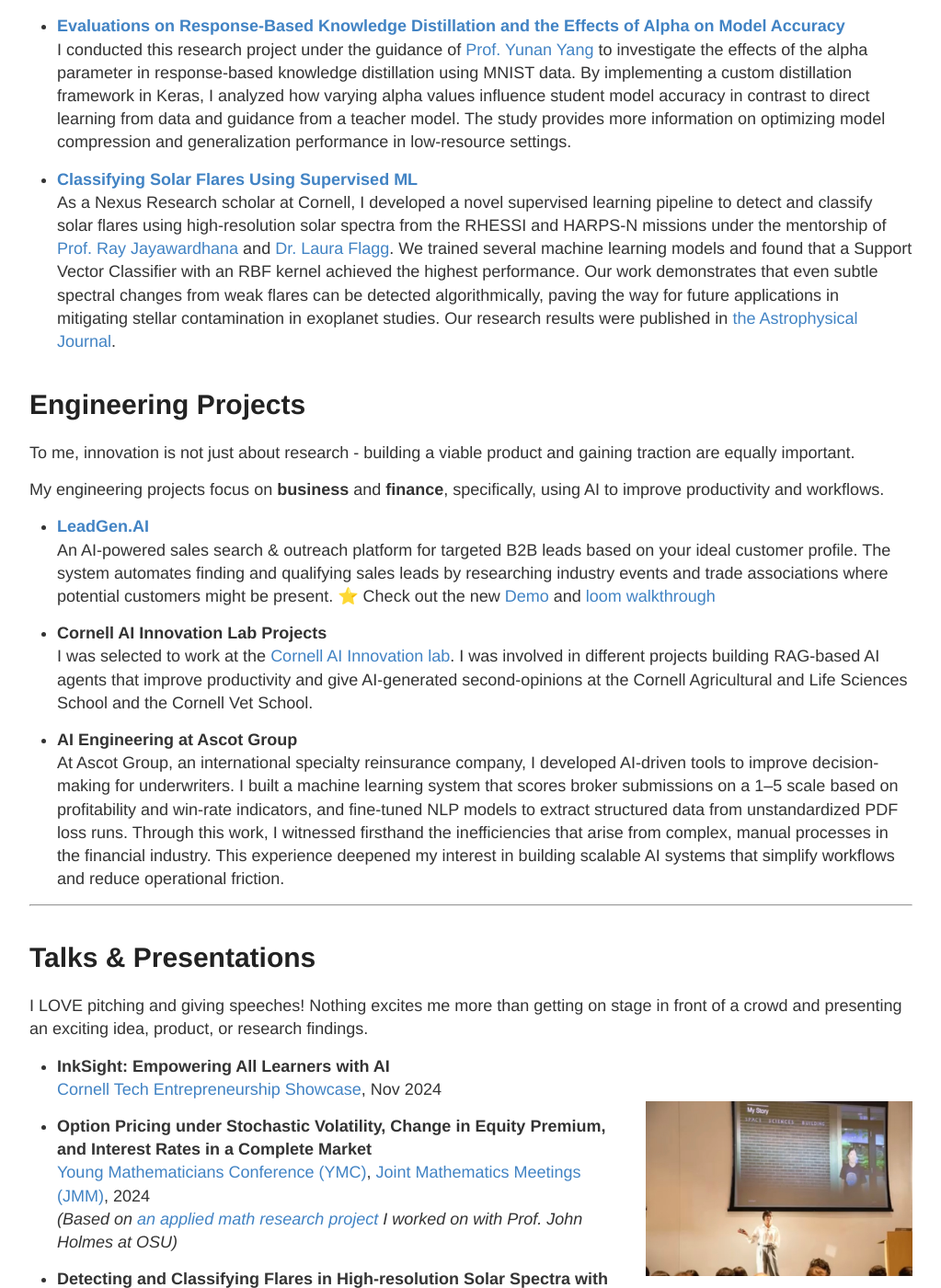
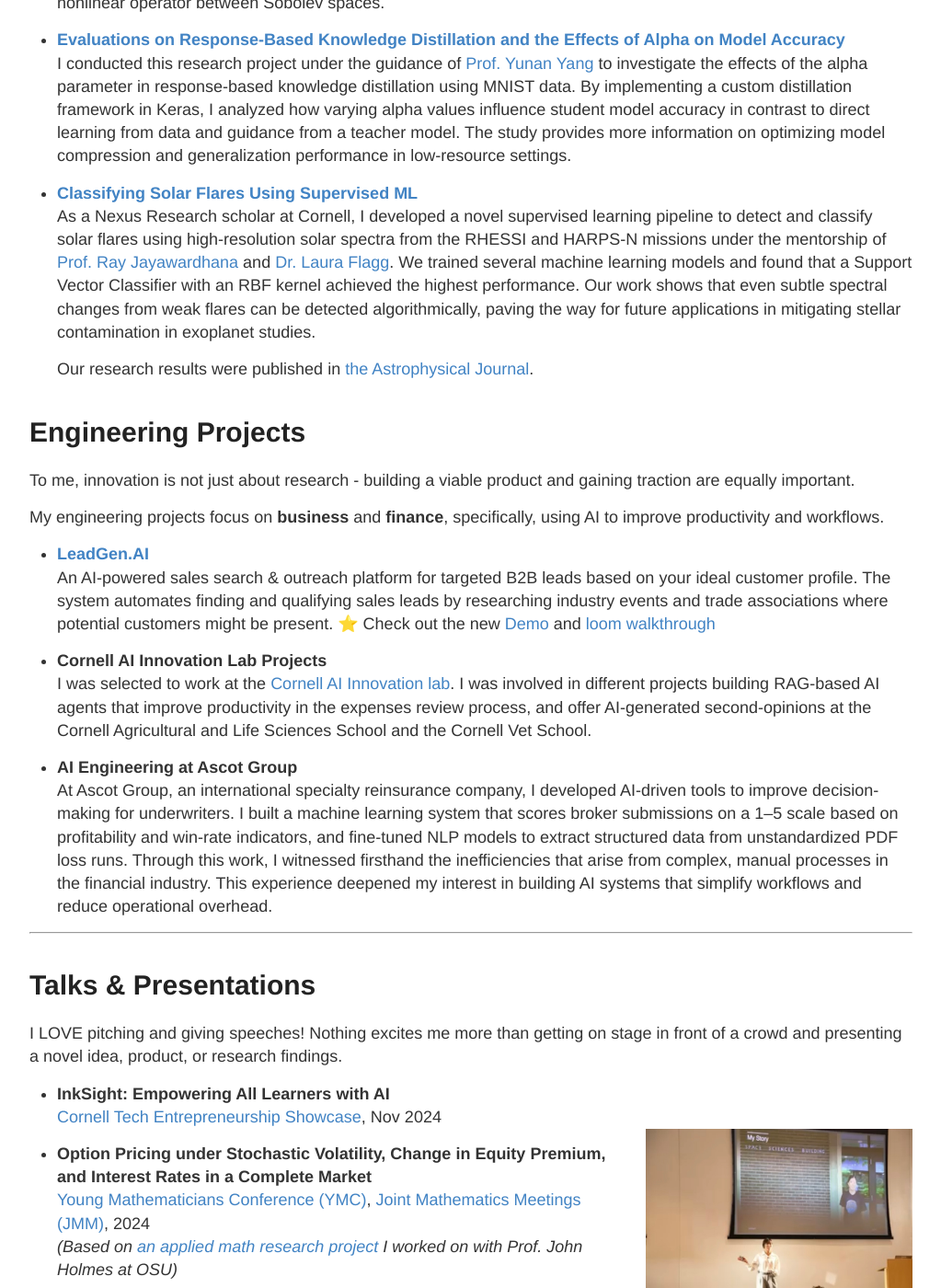
Before and after one commit to nicolehao34/nicolehao34.github.io, a Jekyll site: the page built from index.md, in a window 1280 px wide and 1400 px high, scrolled down 1610 px. Shown: the whole window at 92% size, without its empty margins (128-1151 px from the left). Built offline with Jekyll 4.4.1, drawn with Linux system fonts in a browser that asks for light colours; some of the changed text lies outside the part shown.

Commit message:
minor updates: bio, and volunteering section.

```diff
--- a/index.md
+++ b/index.md
@@ -35,7 +35,9 @@
 My research centers on applying **math** and **AI/ML** to solve real-world problems in science and education.
 
 -  **[InkSight AI](https://github.com/Cornell-InkSight/InkSightMVP.git)** <br>
-Do you know that many students with visual impairments are charged as much as $100 per hour for note-taking assistance, just to access the same classroom content as everyone else? <br> This is why me, [Arjun Maitra](https://arjunmaitra.com/) (Cornell Math & Stats 28'), and [Clément Rozé](https://clementroze.com/) (Cornell Info Sci 28') did months of research and developed InkSight AI. InkSight AI is an education platform that captures information across modalities, making real-time, multi-sensory learning possible and affordable for every learner. I was lucky enough to be selected by [the Cornell eLab Student Startup Accelerator](https://eship.cornell.edu/elab-welcomes-24-student-startup-teams-to-fall-cohort/) as part of their Fall 24 cohort with this project. <br>
+Do you know that many students with visual impairments are charged as much as $100 per hour for note-taking assistance, just to access the same classroom content as everyone else? <br>
+
+    This is why me, [Arjun Maitra](https://arjunmaitra.com/) (Cornell Math & Stats 28'), and [Clément Rozé](https://clementroze.com/) (Cornell Info Sci 28') did months of research and developed InkSight AI. InkSight AI is an education platform that captures information across modalities, making real-time, multi-sensory learning possible and affordable for every learner. I was lucky enough to be selected by [the Cornell eLab Student Startup Accelerator](https://eship.cornell.edu/elab-welcomes-24-student-startup-teams-to-fall-cohort/) as part of their Fall 24 cohort with this project. <br>
 **Work in Progress. Demo coming soon.**
 
 - **[Multimodal STEM Lecture Video Dataset & Data Labeling Tool](https://github.com/Cornell-InkSight/InkSight-DataLabeler.git)** <br>
@@ -50,7 +52,9 @@
 I conducted this research project under the guidance of [Prof. Yunan Yang](https://yunany.github.io/) to investigate the effects of the alpha parameter in response-based knowledge distillation using MNIST data. By implementing a custom distillation framework in Keras, I analyzed how varying alpha values influence student model accuracy in contrast to direct learning from data and guidance from a teacher model. The study provides more information on optimizing model compression and generalization performance in low-resource settings.
 
 - **[Classifying Solar Flares Using Supervised ML](https://github.com/nicolehao34/solar_flares_classification)** <br>
-As a Nexus Research scholar at Cornell, I developed a novel supervised learning pipeline to detect and classify solar flares using high-resolution solar spectra from the RHESSI and HARPS-N missions under the mentorship of [Prof. Ray Jayawardhana](https://www.drrayjay.net/) and [Dr. Laura Flagg](https://lauraflagg.github.io/). We trained several machine learning models and found that a Support Vector Classifier with an RBF kernel achieved the highest performance. Our work demonstrates that even subtle spectral changes from weak flares can be detected algorithmically, paving the way for future applications in mitigating stellar contamination in exoplanet studies. Our research results were published in [the Astrophysical Journal](https://iopscience.iop.org/article/10.3847/1538-4357/ad5be3).
+As a Nexus Research scholar at Cornell, I developed a novel supervised learning pipeline to detect and classify solar flares using high-resolution solar spectra from the RHESSI and HARPS-N missions under the mentorship of [Prof. Ray Jayawardhana](https://www.drrayjay.net/) and [Dr. Laura Flagg](https://lauraflagg.github.io/). We trained several machine learning models and found that a Support Vector Classifier with an RBF kernel achieved the highest performance. Our work shows that even subtle spectral changes from weak flares can be detected algorithmically, paving the way for future applications in mitigating stellar contamination in exoplanet studies.
+
+  Our research results were published in [the Astrophysical Journal](https://iopscience.iop.org/article/10.3847/1538-4357/ad5be3).
 
 
 
@@ -63,15 +67,15 @@
 An AI-powered sales search & outreach platform for targeted B2B leads based on your ideal customer profile. The system automates finding and qualifying sales leads by researching industry events and trade associations where potential customers might be present. ⭐ Check out the new [Demo](https://GenLead-AI-nicolehao7.replit.app) and [loom walkthrough](https://www.loom.com/share/127c02e726394d038c29dd18419ce4d8?sid=7ff1b0c6-f1e7-4877-93ee-48ea8ae139ca)
 
 - **Cornell AI Innovation Lab Projects** <br>
-I was selected to work at the [Cornell AI Innovation lab](https://it.cornell.edu/ai-innovation-lab). I was involved in different projects building RAG-based AI agents that improve productivity and give AI-generated second-opinions at the Cornell Agricultural and Life Sciences School and the Cornell Vet School.
+I was selected to work at the [Cornell AI Innovation lab](https://it.cornell.edu/ai-innovation-lab). I was involved in different projects building RAG-based AI agents that improve productivity in the expenses review process, and offer AI-generated second-opinions at the Cornell Agricultural and Life Sciences School and the Cornell Vet School.
 
 - **AI Engineering at Ascot Group** <br>
-At Ascot Group, an international specialty reinsurance company, I developed AI-driven tools to improve decision-making for underwriters. I built a machine learning system that scores broker submissions on a 1–5 scale based on profitability and win-rate indicators, and fine-tuned NLP models to extract structured data from unstandardized PDF loss runs. Through this work, I witnessed firsthand the inefficiencies that arise from complex, manual processes in the financial industry. This experience deepened my interest in building scalable AI systems that simplify workflows and reduce operational friction.
+At Ascot Group, an international specialty reinsurance company, I developed AI-driven tools to improve decision-making for underwriters. I built a machine learning system that scores broker submissions on a 1–5 scale based on profitability and win-rate indicators, and fine-tuned NLP models to extract structured data from unstandardized PDF loss runs. Through this work, I witnessed firsthand the inefficiencies that arise from complex, manual processes in the financial industry. This experience deepened my interest in building AI systems that simplify workflows and reduce operational overhead.
 
 ------
 
 # Talks & Presentations
-I LOVE pitching and giving speeches! Nothing excites me more than getting on stage in front of a crowd and presenting an exciting idea, product, or research findings.
+I LOVE pitching and giving speeches! Nothing excites me more than getting on stage in front of a crowd and presenting a novel idea, product, or research findings.
 
 - **InkSight: Empowering All Learners with AI**
   [Cornell Tech Entrepreneurship Showcase](https://gradcareers.cornell.edu/event/cornell-entrepreneurship-showcase-student-pitches-venture-panel/), Nov 2024  <br>
```
Also changed, not shown: other parts of index.md (+12 -4 lines).
